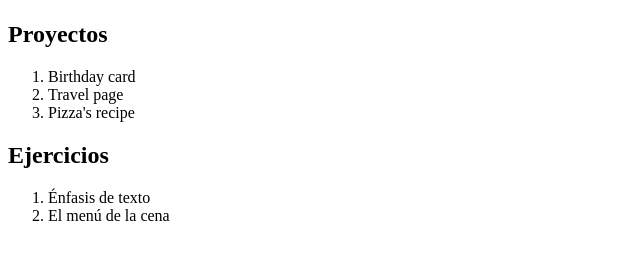
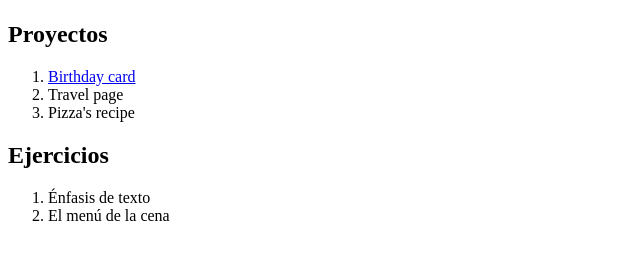
Before and after one commit to smaliyajax10/smaliyajax10.github.io, a plain HTML site: page index.html in a window 1280 px wide. Shown: the part 59-318 px from the top of the page, without its empty margins (0-640 px from the left). Drawn offline with Linux system fonts and the light colour scheme.

Commit message:
Update index.html

```diff
--- a/index.html
+++ b/index.html
@@ -8,7 +8,7 @@
 		<h1>Índice</h2>
 		<h2>Proyectos</h2>
 			<ol>
-				<li><a href:"/proyectos/Tarjetadefelicitación.html">Birthday card</a></li>
+				<li><a href="/proyectos/Tarjetadefelicitacion.html">Birthday card</a></li>
 				<li>Travel page</li>
 				<li>Pizza's recipe</li>
 			</ol>
```
